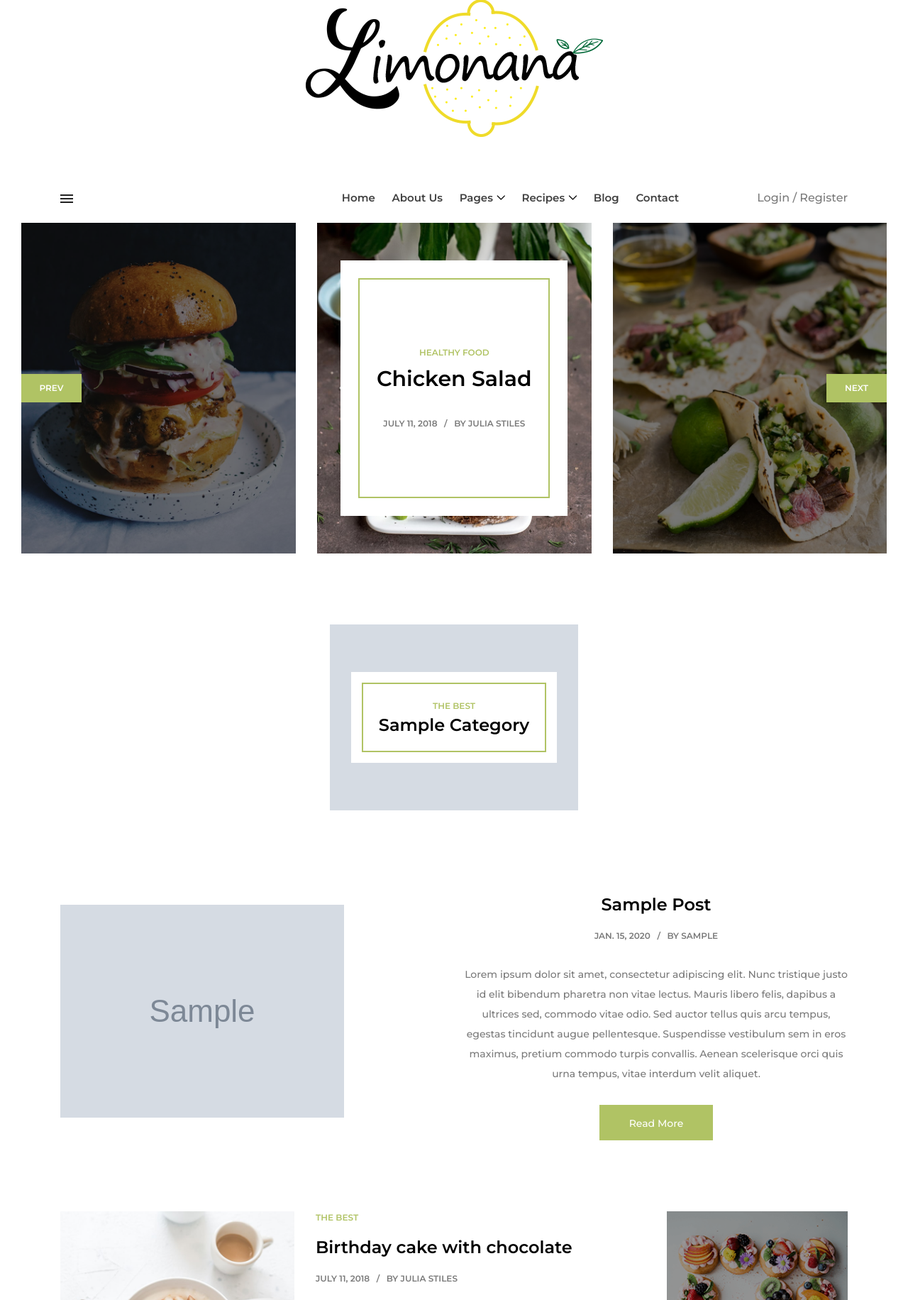
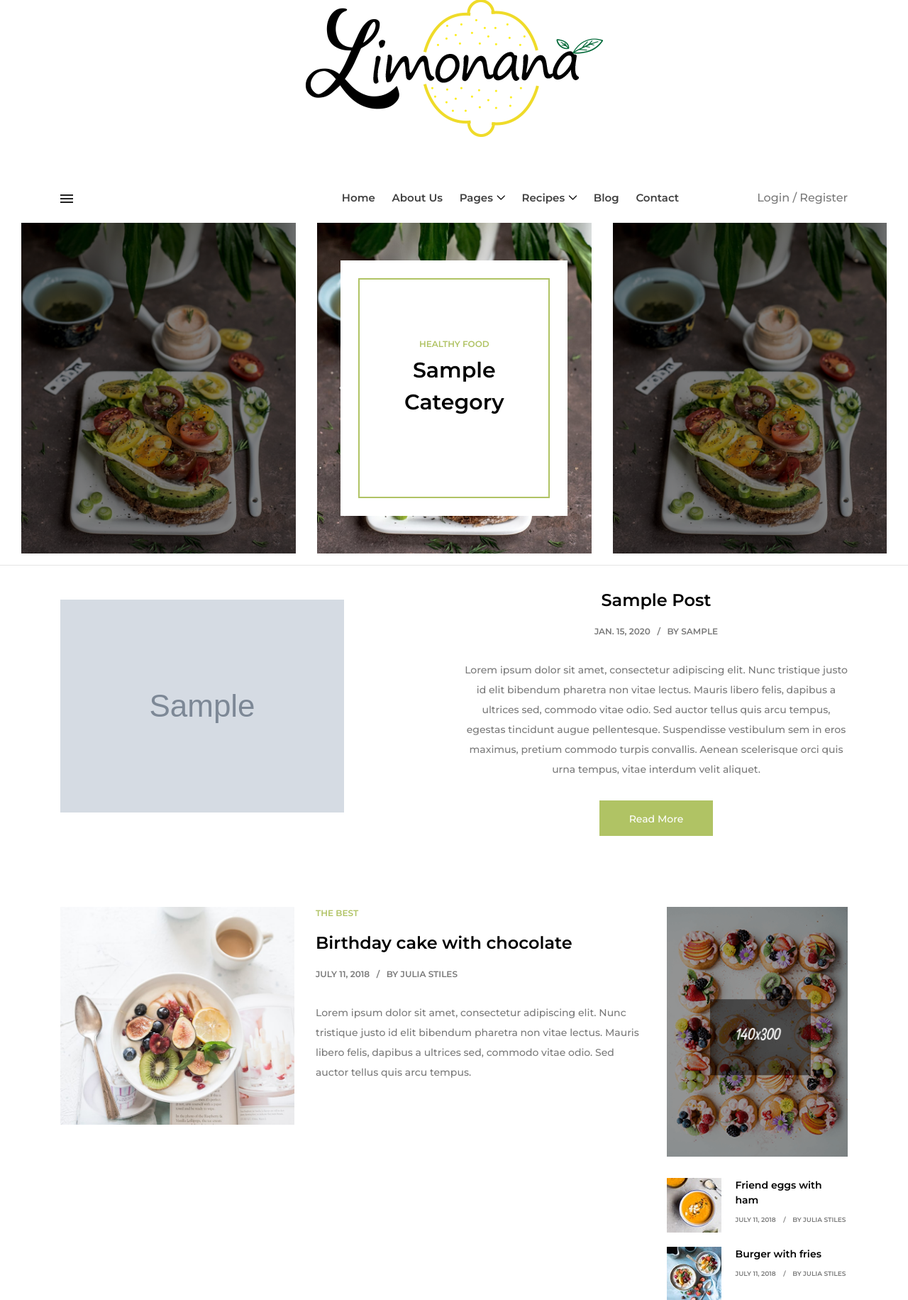
Before and after one commit to yairh/limonana, a Django app: page /bueno/ in a window 1280 px wide. Shown: the part 146-1978 px from the top of the page at 71% size. Run offline with Django 3.2, Linux system fonts and the light colour scheme; tables that the repository leaves empty hold one stand-in row (values such as "Sample post"); grey boxes marked "Sample" are stand-in pictures; some libraries are stand-ins or nearby versions; some web fonts are replaced.

Commit message:
single post

```diff
--- a/blog/admin.py
+++ b/blog/admin.py
@@ -1,6 +1,6 @@
 from django.contrib import admin
 from django.urls import reverse
-from .models import Post, Comment, Category, Tag
+from .models import Post, Comment, Category, Tag,Profile
 from django.db.models import TextField
 from tinymce.widgets import AdminTinyMCE
 
@@ -36,3 +36,4 @@ class CommentAdmin(admin.ModelAdmin):
 
 admin.site.register(Category)
 admin.site.register(Tag)
+admin.site.register(Profile)
--- a/blog/models.py
+++ b/blog/models.py
@@ -5,6 +5,15 @@ STATUS = (
     (0, "Draft"),
     (1, "Publish")
 )
+
+
+class Profile(Model):
+    user = OneToOneField(User,on_delete=CASCADE)
+    avatar = ImageField(upload_to="avatars/", default="avatars/Logo-carre-transparent.png")
+    bio = TextField(default="")
+
+    def __str__(self):
+        return self.user.username
 
 
 class Category(Model):
--- a/templates/bueno/index.html
+++ b/templates/bueno/index.html
@@ -31,6 +31,7 @@
 <div class="hero-area">
     <!-- Hero Post Slides -->
     <div class="hero-post-slides owl-carousel">
+        {% for category in categories %}
         <!-- Single Slide -->
         <div class="single-slide">
             <!-- Blog Thumbnail -->
@@ -42,101 +43,102 @@
             <div class="blog-content-bg">
                 <div class="blog-content">
                     <a href="#" class="post-tag">Healthy Food</a>
-                        <a href="#" class="post-title">Chicken Salad</a>
-                        <div class="post-meta">
-                            <a href="#" class="post-date">July 11, 2018</a>
-                            <a href="#" class="post-author">By Julia Stiles</a>
-                        </div>
-                    </div>
-                </div>
-            </div>
-
-            <!-- Single Slide -->
-            <div class="single-slide">
-                <!-- Blog Thumbnail -->
-                <div class="blog-thumbnail">
-                    <a href="#"><img src="img/bg-img/2.jpg" alt=""></a>
-                </div>
-
-                <!-- Blog Content -->
-                <div class="blog-content-bg">
-                    <div class="blog-content">
-                        <a href="#" class="post-tag">Healthy Food</a>
-                        <a href="#" class="post-title">Chicken Salad</a>
-                        <div class="post-meta">
-                            <a href="#" class="post-date">July 11, 2018</a>
-                            <a href="#" class="post-author">By Julia Stiles</a>
-                        </div>
-                    </div>
-                </div>
-            </div>
-
-            <!-- Single Slide -->
-            <div class="single-slide">
-                <!-- Blog Thumbnail -->
-                <div class="blog-thumbnail">
-                    <a href="#"><img src="img/bg-img/3.jpg" alt=""></a>
-                </div>
-
-                <!-- Blog Content -->
-                <div class="blog-content-bg">
-                    <div class="blog-content">
-                        <a href="#" class="post-tag">Healthy Food</a>
-                        <a href="#" class="post-title">Chicken Salad</a>
-                        <div class="post-meta">
-                            <a href="#" class="post-date">July 11, 2018</a>
-                            <a href="#" class="post-author">By Julia Stiles</a>
-                        </div>
-                    </div>
-                </div>
-            </div>
-
-            <!-- Single Slide -->
-            <div class="single-slide">
-                <!-- Blog Thumbnail -->
-                <div class="blog-thumbnail">
-                    <a href="#"><img src="img/bg-img/3.jpg" alt=""></a>
-                </div>
-
-                <!-- Blog Content -->
-                <div class="blog-content-bg">
-                    <div class="blog-content">
-                        <a href="#" class="post-tag">Healthy Food</a>
-                        <a href="#" class="post-title">Chicken Salad</a>
-                        <div class="post-meta">
-                            <a href="#" class="post-date">July 11, 2018</a>
-                            <a href="#" class="post-author">By Julia Stiles</a>
-                        </div>
-                    </div>
-                </div>
-            </div>
-        </div>
-    </div>
-    <!-- ##### Hero Area End ##### -->
-
-    <!-- ##### Catagory Area Start ##### -->
-    <div class="post-catagory section-padding-100-0 mb-70">
-        <div class="container">
-            <div class="row justify-content-center">
-                {% for category in categories %}
-                <!-- Single Post Catagory -->
-                <div class="col-12 col-md-6 col-lg-4">
-                    <div class="single-post-catagory mb-30">
-                        <img src="{{ category.image.url }}" alt="">
-                        <!-- Content -->
-                        <div class="catagory-content-bg">
-                            <div class="catagory-content">
-                                <a href="#" class="post-tag">The Best</a>
                     <a href="#" class="post-title">{{ category.name|title }}</a>
-                            </div>
+<!--                    <div class="post-meta">-->
+<!--                        <a href="#" class="post-date">July 11, 2018</a>-->
+<!--                        <a href="#" class="post-author">By Julia Stiles</a>-->
+<!--                    </div>-->
                 </div>
             </div>
         </div>
         {% endfor %}
 
+<!--        &lt;!&ndash; Single Slide &ndash;&gt;-->
+<!--        <div class="single-slide">-->
+<!--            &lt;!&ndash; Blog Thumbnail &ndash;&gt;-->
+<!--            <div class="blog-thumbnail">-->
+<!--                <a href="#"><img src="img/bg-img/2.jpg" alt=""></a>-->
+<!--            </div>-->
+
+<!--            &lt;!&ndash; Blog Content &ndash;&gt;-->
+<!--            <div class="blog-content-bg">-->
+<!--                <div class="blog-content">-->
+<!--                    <a href="#" class="post-tag">Healthy Food</a>-->
+<!--                    <a href="#" class="post-title">Chicken Salad</a>-->
+<!--                    <div class="post-meta">-->
+<!--                        <a href="#" class="post-date">July 11, 2018</a>-->
+<!--                        <a href="#" class="post-author">By Julia Stiles</a>-->
+<!--                    </div>-->
+<!--                </div>-->
+<!--            </div>-->
+<!--        </div>-->
+
+<!--        &lt;!&ndash; Single Slide &ndash;&gt;-->
+<!--        <div class="single-slide">-->
+<!--            &lt;!&ndash; Blog Thumbnail &ndash;&gt;-->
+<!--            <div class="blog-thumbnail">-->
+<!--                <a href="#"><img src="img/bg-img/3.jpg" alt=""></a>-->
+<!--            </div>-->
+
+<!--            &lt;!&ndash; Blog Content &ndash;&gt;-->
+<!--            <div class="blog-content-bg">-->
+<!--                <div class="blog-content">-->
+<!--                    <a href="#" class="post-tag">Healthy Food</a>-->
+<!--                    <a href="#" class="post-title">Chicken Salad</a>-->
+<!--                    <div class="post-meta">-->
+<!--                        <a href="#" class="post-date">July 11, 2018</a>-->
+<!--                        <a href="#" class="post-author">By Julia Stiles</a>-->
+<!--                    </div>-->
+<!--                </div>-->
+<!--            </div>-->
+<!--        </div>-->
+
+<!--        &lt;!&ndash; Single Slide &ndash;&gt;-->
+<!--        <div class="single-slide">-->
+<!--            &lt;!&ndash; Blog Thumbnail &ndash;&gt;-->
+<!--            <div class="blog-thumbnail">-->
+<!--                <a href="#"><img src="img/bg-img/3.jpg" alt=""></a>-->
+<!--            </div>-->
+
+<!--            &lt;!&ndash; Blog Content &ndash;&gt;-->
+<!--            <div class="blog-content-bg">-->
+<!--                <div class="blog-content">-->
+<!--                    <a href="#" class="post-tag">Healthy Food</a>-->
+<!--                    <a href="#" class="post-title">Chicken Salad</a>-->
+<!--                    <div class="post-meta">-->
+<!--                        <a href="#" class="post-date">July 11, 2018</a>-->
+<!--                        <a href="#" class="post-author">By Julia Stiles</a>-->
+<!--                    </div>-->
+<!--                </div>-->
+<!--            </div>-->
         </div>
     </div>
 </div>
+<!-- ##### Hero Area End ##### -->
+<hr>
+<!-- ##### Catagory Area Start ##### -->
+<!--<div class="post-catagory section-padding-100-0 mb-70">-->
+<!--    <div class="container">-->
+<!--        <div class="row justify-content-center">-->
+<!--            {% for category in categories %}-->
+<!--            &lt;!&ndash; Single Post Catagory &ndash;&gt;-->
+<!--            <div class="col-12 col-md-6 col-lg-4">-->
+<!--                <div class="single-post-catagory mb-30">-->
+<!--                    <img src="{{ category.image.url }}" alt="">-->
+<!--                    &lt;!&ndash; Content &ndash;&gt;-->
+<!--                    <div class="catagory-content-bg">-->
+<!--                        <div class="catagory-content">-->
+<!--                            <a href="#" class="post-tag">The Best</a>-->
+<!--                            <a href="#" class="post-title">{{ category.name|title }}</a>-->
+<!--                        </div>-->
+<!--                    </div>-->
+<!--                </div>-->
+<!--            </div>-->
+<!--            {% endfor %}-->
+
+<!--        </div>-->
+<!--    </div>-->
+<!--</div>-->
 <!-- ##### Catagory Area End ##### -->
 
 <!-- ##### Big Posts Area Start ##### -->
@@ -159,7 +161,11 @@
                         <a href="#" class="post-date">{{ post.created_on|date }}</a>
                         <a href="#" class="post-author">By {{ post.author }}</a>
                     </div>
-                        <p>Lorem ipsum dolor sit amet, consectetur adipiscing elit. Nunc tristique justo id elit bibendum pharetra non vitae lectus. Mauris libero felis, dapibus a ultrices sed, commodo vitae odio. Sed auctor tellus quis arcu tempus, egestas tincidunt augue pellentesque. Suspendisse vestibulum sem in eros maximus, pretium commodo turpis convallis. Aenean scelerisque orci quis urna tempus, vitae interdum velit aliquet.</p>
+                    <p>Lorem ipsum dolor sit amet, consectetur adipiscing elit. Nunc tristique justo id elit bibendum
+                        pharetra non vitae lectus. Mauris libero felis, dapibus a ultrices sed, commodo vitae odio. Sed
+                        auctor tellus quis arcu tempus, egestas tincidunt augue pellentesque. Suspendisse vestibulum sem
+                        in eros maximus, pretium commodo turpis convallis. Aenean scelerisque orci quis urna tempus,
+                        vitae interdum velit aliquet.</p>
                     <a href="{% url 'bpost' post.slug %}" class="btn bueno-btn">Read More</a>
                 </div>
             </div>
@@ -211,7 +217,9 @@
                             <a href="#" class="post-date">July 11, 2018</a>
                             <a href="#" class="post-author">By Julia Stiles</a>
                         </div>
-                            <p>Lorem ipsum dolor sit amet, consectetur adipiscing elit. Nunc tristique justo id elit bibendum pharetra non vitae lectus. Mauris libero felis, dapibus a ultrices sed, commodo vitae odio. Sed auctor tellus quis arcu tempus.</p>
+                        <p>Lorem ipsum dolor sit amet, consectetur adipiscing elit. Nunc tristique justo id elit
+                            bibendum pharetra non vitae lectus. Mauris libero felis, dapibus a ultrices sed, commodo
+                            vitae odio. Sed auctor tellus quis arcu tempus.</p>
                     </div>
                 </div>
             </div>
```
Also changed, not shown: templates/bueno/single-post.html (+7 -11 lines), media/avatars/Logo-carre-transparent.png (added). Lines whose indentation alone changed are shown as unchanged.
